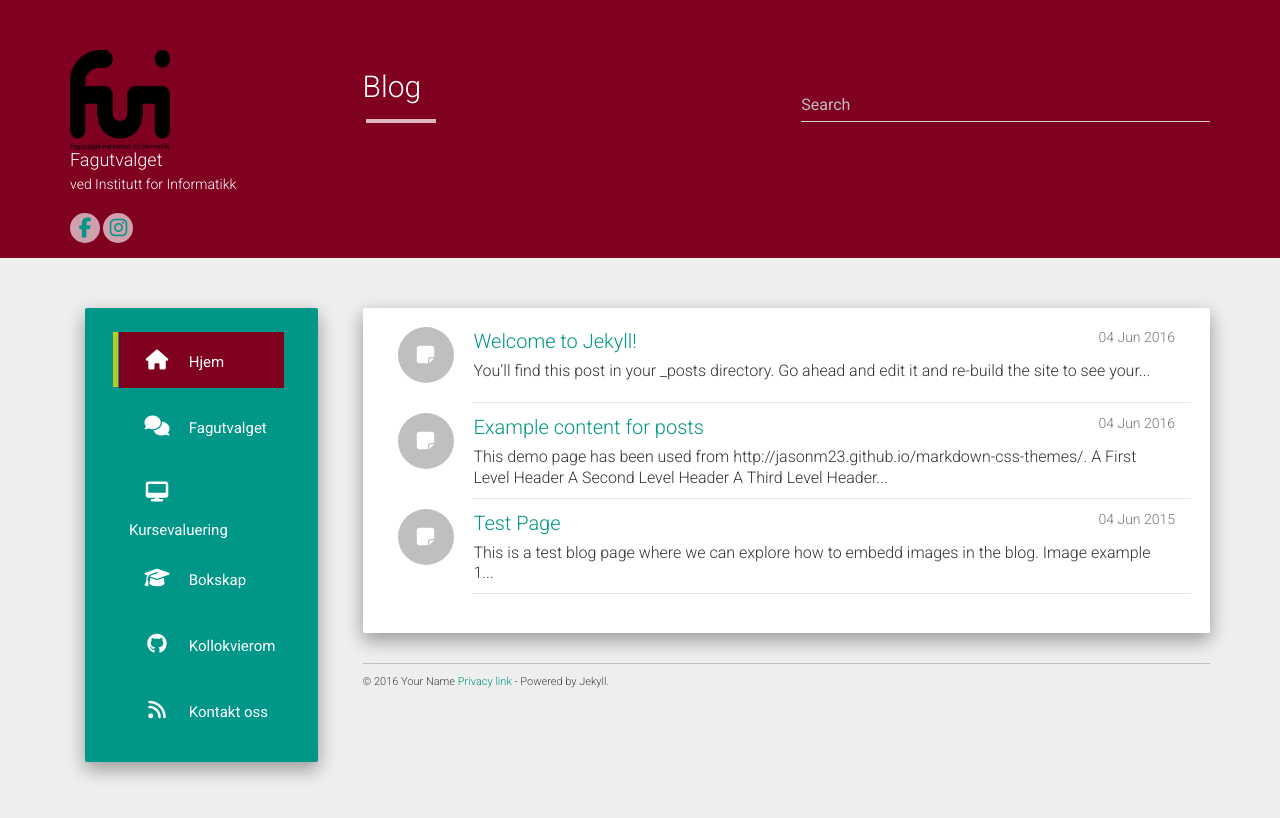
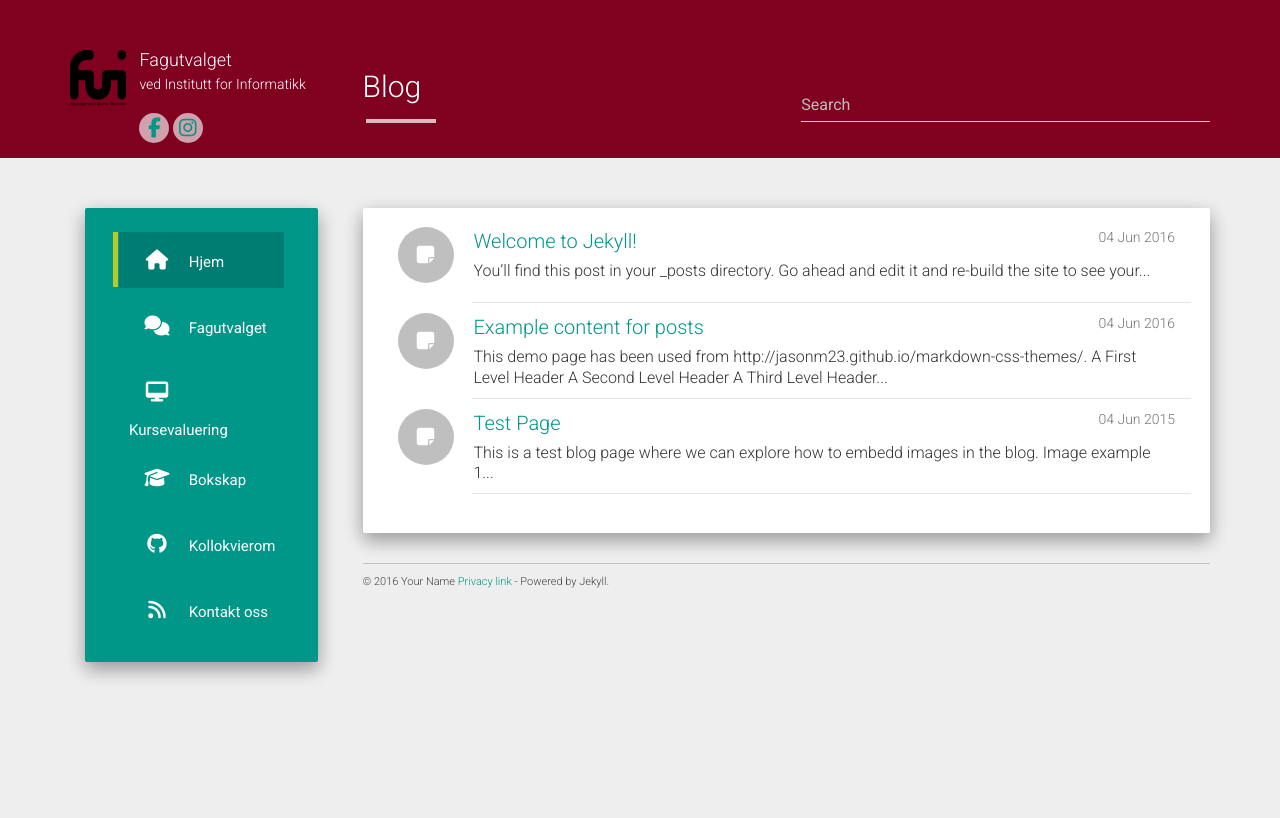
Before and after one commit to fui/fui.github.io, a Jekyll site: the page built from index.html, in a window 1280 px wide. Shown: the top 818 px of the page. Built offline with Jekyll 4.4.1, drawn with Linux system fonts in a browser that asks for light colours; nearby versions of some CDN libraries; the list of posts is cut into pages by our own code.

Commit message:
updated menu

```diff
--- a/static/css/main.css
+++ b/static/css/main.css
@@ -6,8 +6,8 @@
 }
 .full{ font-size: 16px; }
 .logo-img {
-    width: 100px;
-    height: 100px;
+    width: 56px;
+    height: 56px;
     margin: 0 auto;
 }
 .logo-turner {
@@ -70,7 +70,7 @@
 }
 
 .menu ul li a:hover, .menu ul li a:focus, li.current-menu-item > a{
-    background: #800020;
+    background: #007D72;
 }
 li.current-menu-item:before {
     content: "";
```
